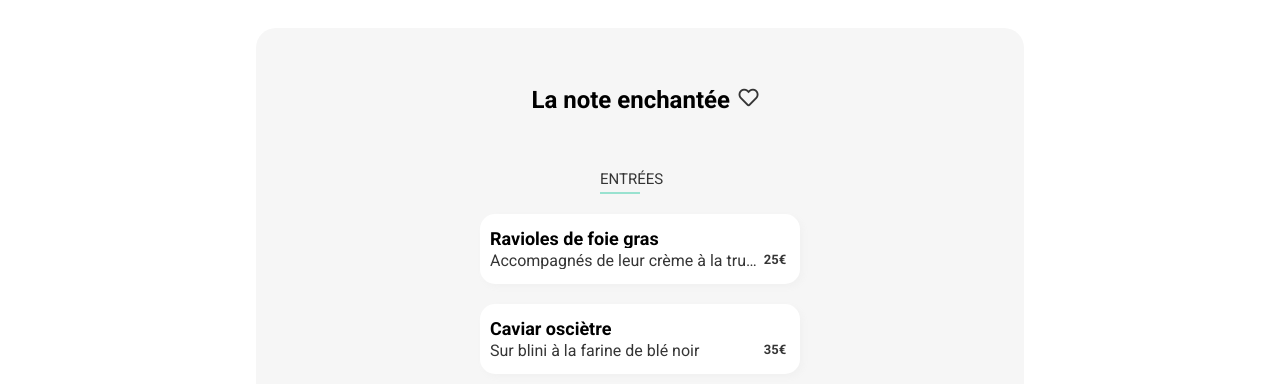
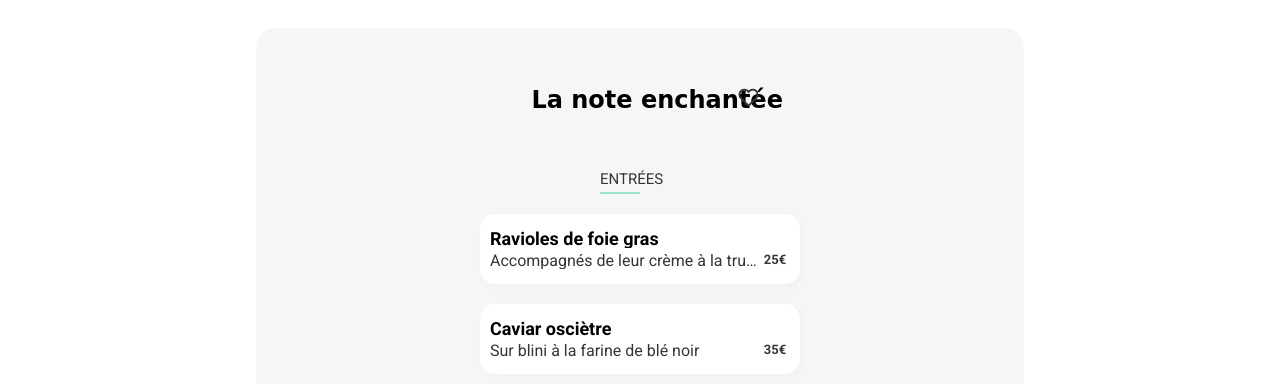
Before and after one commit to carredamien/DamienCarre_3_16082021, a plain HTML site: page menu-note.html in a window 1280 px wide. Shown: the part 416-800 px from the top of the page. Drawn offline with Linux system fonts and the light colour scheme; a web font is replaced by a local one.

Commit message:
update police menu h2

```diff
--- a/assets/scss/base/_general.scss
+++ b/assets/scss/base/_general.scss
@@ -35,6 +35,8 @@ h2 {
   font-size: 2.4rem;
   padding: 2rem;
 }
+
+
 
 
 h3 {
--- a/assets/scss/pages/_menu.scss
+++ b/assets/scss/pages/_menu.scss
@@ -24,6 +24,9 @@ header {
   width: 100%;
   background-color: $bg-grey;
   border-radius: 3rem 3rem 0 0;
+  & h2{
+    font-family: $ffp;
+  }
 }
 
 .title {
@@ -40,6 +43,7 @@ header {
     right: 4rem;
     font-size: 2rem;
   }
+
 }
 
 
```
Also changed, not shown: assets/scss/main.css, assets/scss/main.min.css, 2 other files.
